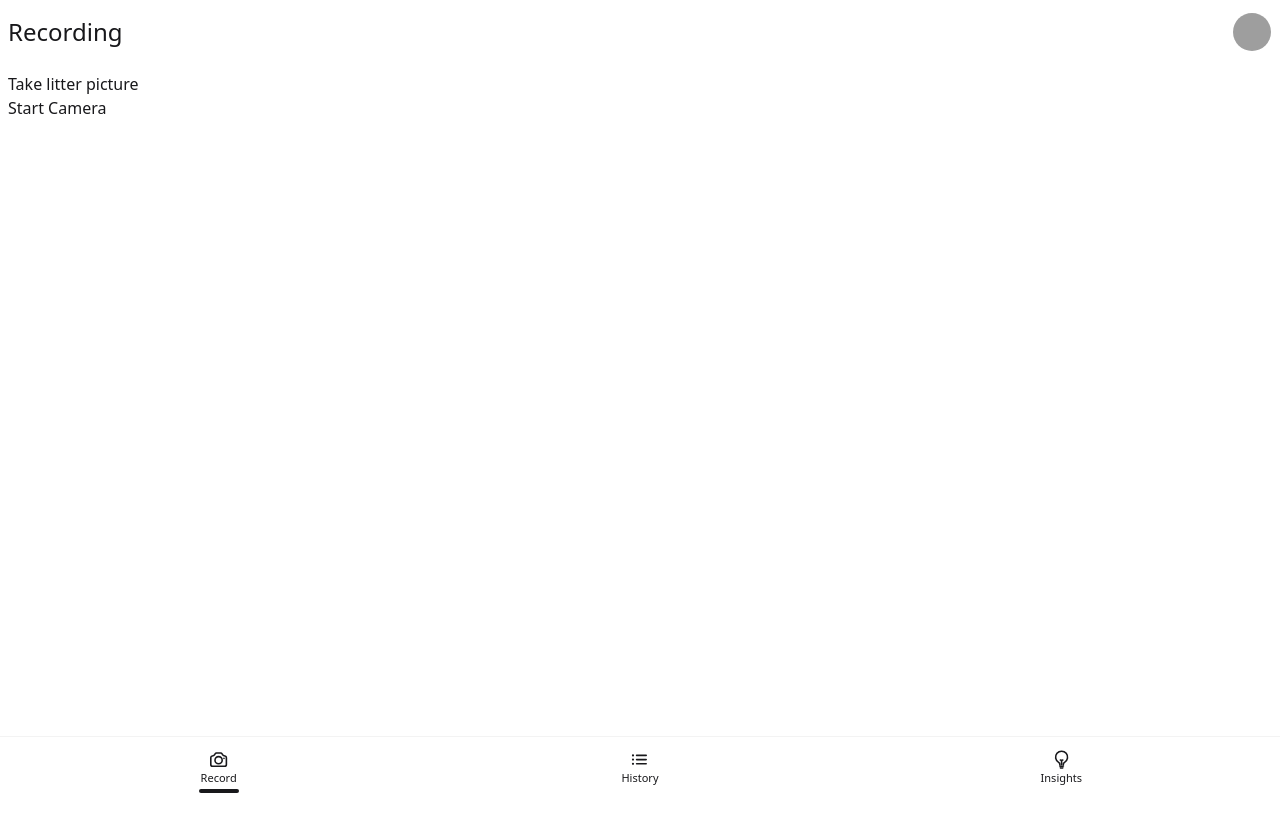
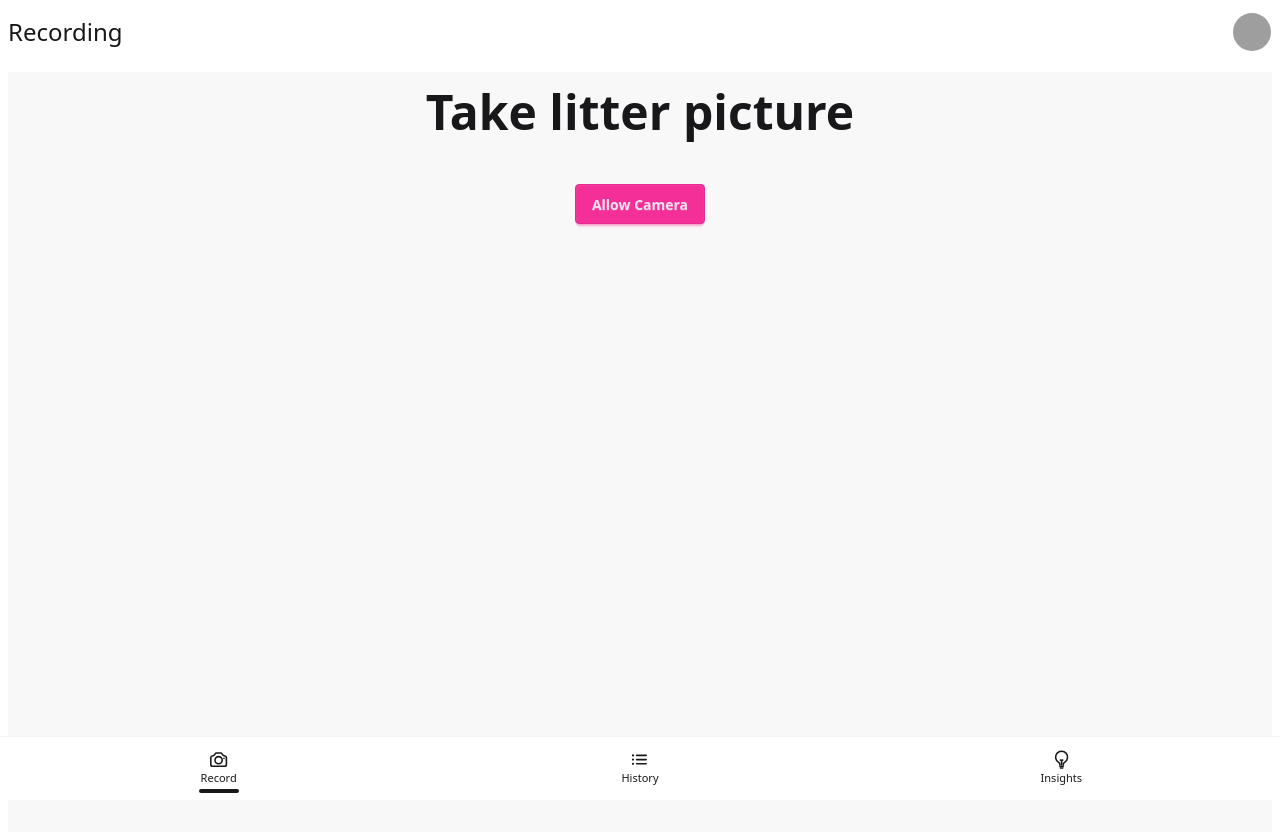
Before and after one commit to Gabriele-Mangione/Delitter, a SvelteKit app in the folder code/frontend/: page /recording in a window 1280 px wide. Shown: the top 832 px of the page. Before the commit the page ends 800 px from the top, so only its background shows below. Built offline with nearby package versions, Linux system fonts and the light colour scheme; no server answers; grey boxes are pictures that could not be loaded.

Commit message:
improve camera page

```diff
--- a/code/frontend/src/routes/recording/+page.svelte
+++ b/code/frontend/src/routes/recording/+page.svelte
@@ -1,4 +1,6 @@
 <script lang="ts">
+	import {onMount} from "svelte";
+
 	let isCameraActive = false;
 	let capturedImage: string | null = null;
 	let stream: MediaStream | null = null;
@@ -44,11 +46,22 @@
 			a.click();
 		}
 	}
+
+	onMount(() => startCamera())
 </script>
 
-<div class="recording-page">
-    <h1>Take litter picture</h1>
+<div class="min-h-screen bg-base-200">
+    <div class="hero">
+        <div class="hero-content">
+            <div class="max-w-md">
+                <h1 class="text-5xl font-bold">Take litter picture</h1>
+            </div>
+        </div>
+    </div>
 
+    <div class="flex flex-col justify-center items-center">
+
+        <div class="flex-row mb-8">
             <video bind:this={videoElement} playsinline
                    muted
                    autoplay style="display: {isCameraActive ? 'block' : 'none'}"></video>
@@ -57,13 +70,13 @@
             {#if capturedImage}
                 <img src={capturedImage} alt="Captured litter" />
             {/if}
+        </div>
 
-    <div class="controls">
+        <div class="controls flex-row">
             {#if !isCameraActive && !capturedImage}
-            <button on:click={startCamera}>Start Camera</button>
+                <button class="btn btn-secondary flex justify-center" on:click={startCamera}>Allow Camera</button>
             {:else if isCameraActive}
-            <button on:click={takePicture}>Take Picture</button>
-            <button on:click={stopCamera}>Cancel</button>
+                <button class="btn btn-secondary" on:click={takePicture}>Take Picture</button>
             {/if}
 
             {#if capturedImage}
@@ -71,4 +84,6 @@
                 <button on:click={() => { capturedImage = null; startCamera(); }}>Take Another</button>
             {/if}
         </div>
+
     </div>
+</div>
```
Lines whose indentation alone changed are shown as unchanged.
